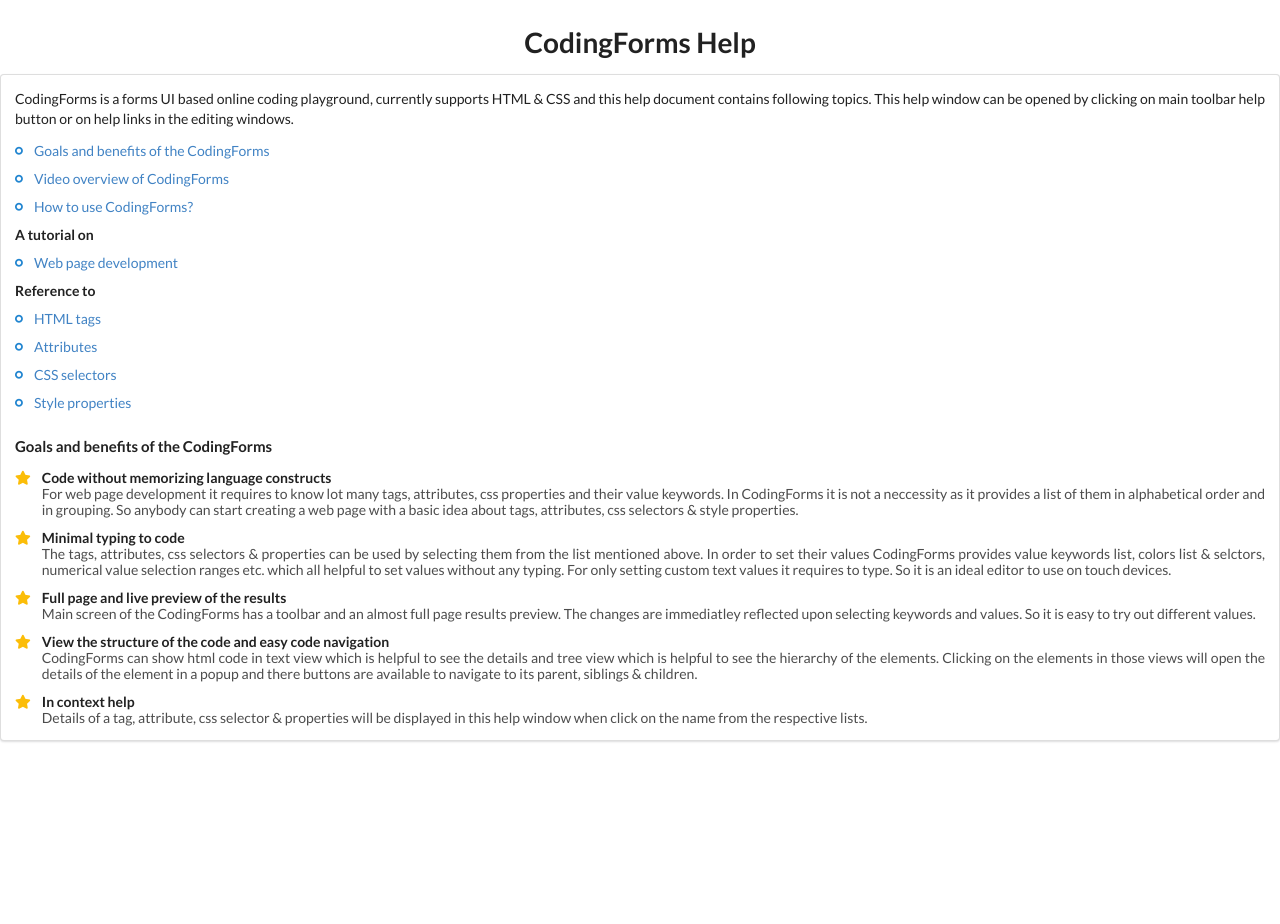
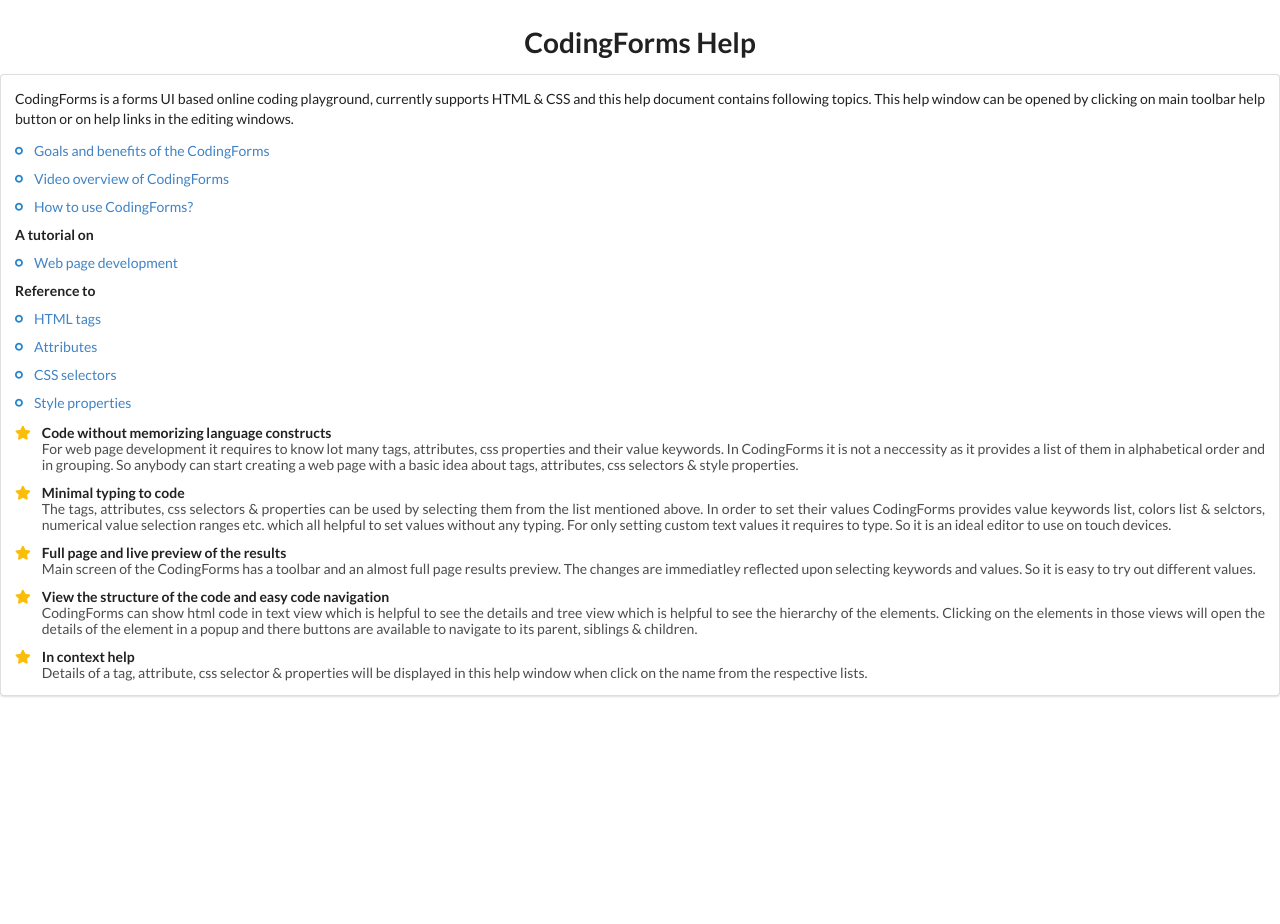
Before and after one commit to codingformshelp/codingformshelp.github.io, a Jekyll site: the page built from welcome.md, in a window 1280 px wide. Built offline with Jekyll 4.4.1, drawn with Linux system fonts in a browser that asks for light colours; nearby versions of some CDN libraries.

Commit message:
remove header in welcome

```diff
--- a/welcome.md
+++ b/welcome.md
@@ -53,7 +53,6 @@ layout: default
     </a>
   </div>
 
-  <h4 id="goals">Goals and benefits of the CodingForms</h4>
   <div class="ui relaxed list">
     <div class="item">
       <i class="yellow star icon"></i>
```
